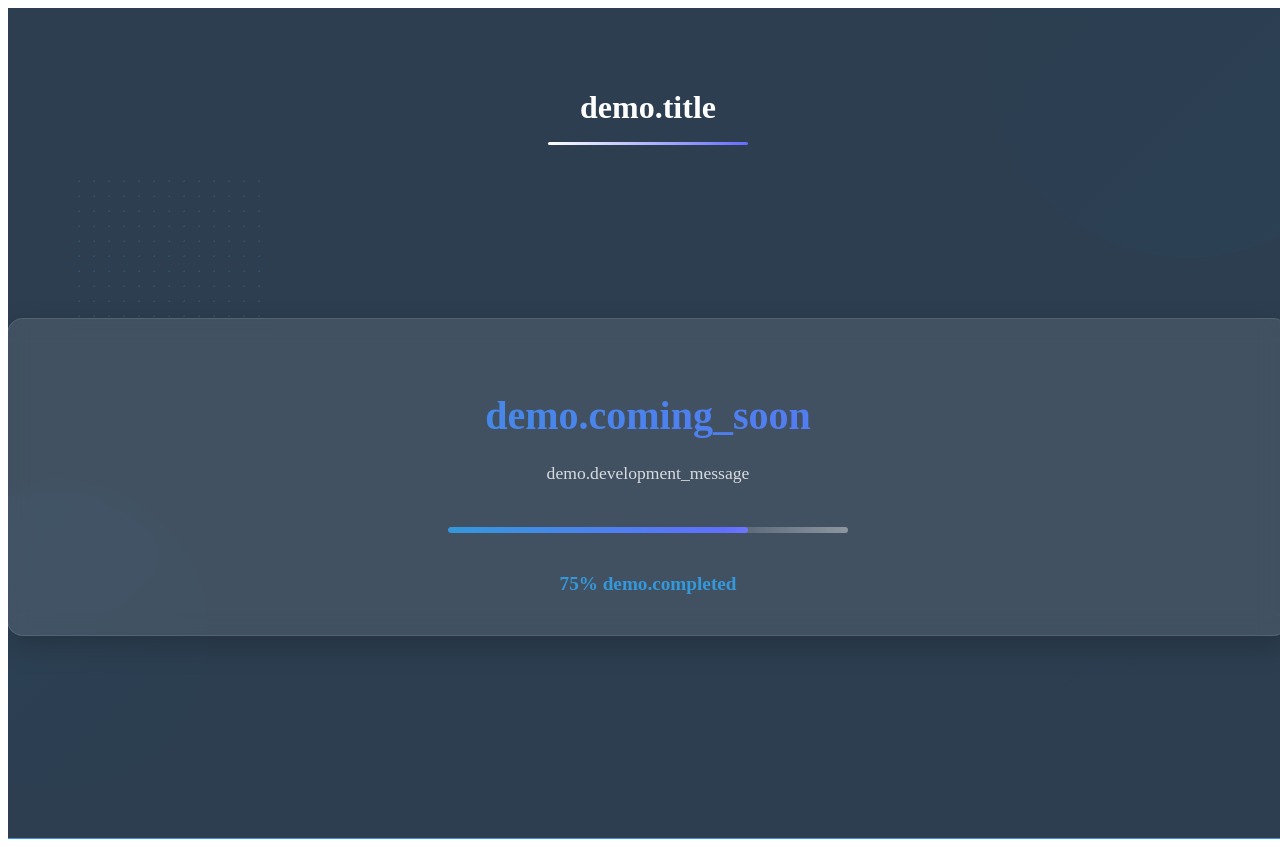
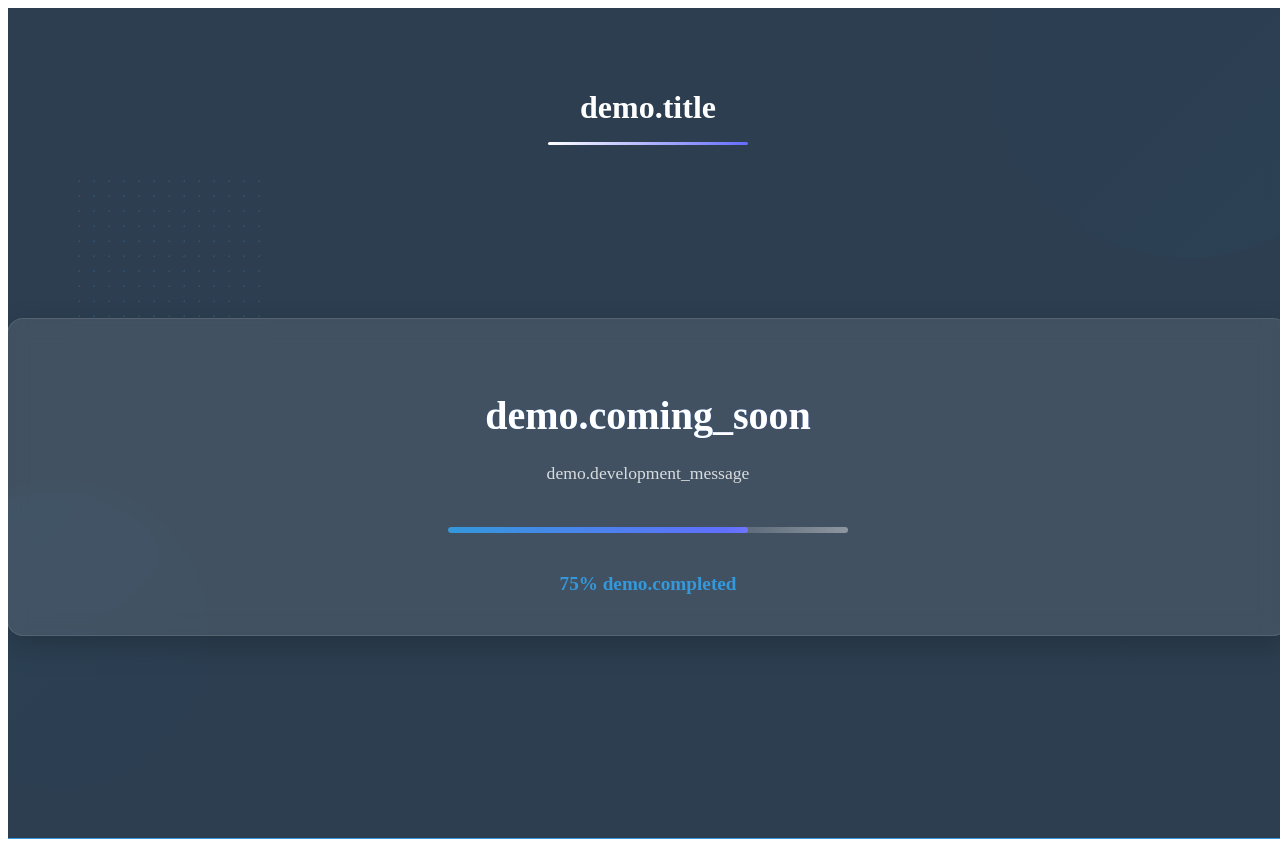
Before and after one commit to Immotep-EIP/Immotep, a Next.js app in the folder Code/ShowcaseKeyz/: page /Demo/Demo in a window 1280 px wide. Built offline with nearby package versions, Linux system fonts and the light colour scheme.

Commit message:
fix(showcaseKeyz): demo title color updated

```diff
--- a/Code/ShowcaseKeyz/src/pages/Demo/Demo.module.css
+++ b/Code/ShowcaseKeyz/src/pages/Demo/Demo.module.css
@@ -144,7 +144,7 @@
   background: linear-gradient(90deg, #3498db, #646cff);
   background-clip: text;
   -webkit-background-clip: text;
-  color: transparent;
+  color: white;
   position: relative;
 }
 
```
